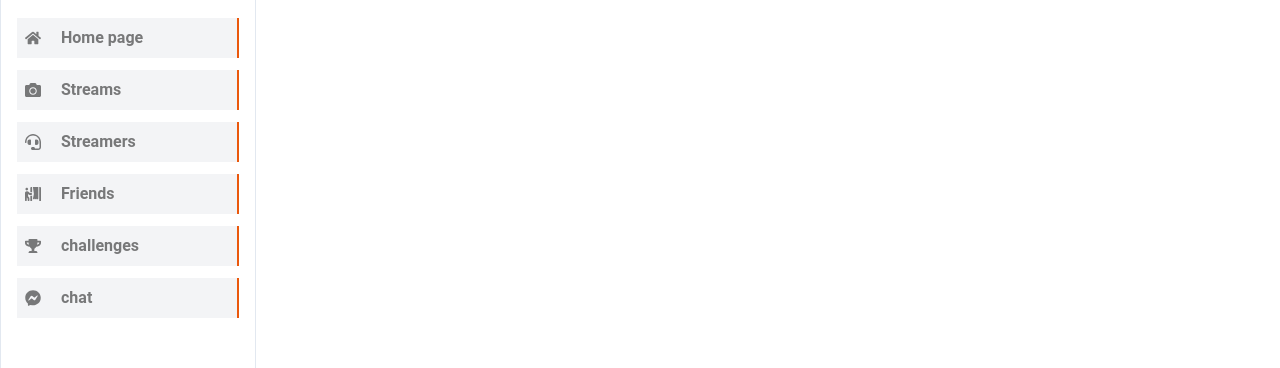
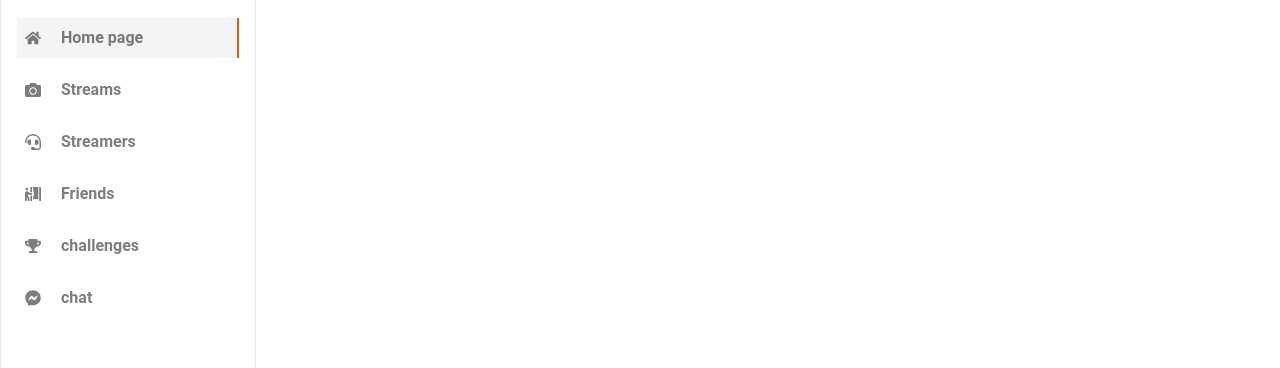
Before and after one commit to HenriTresor/live-stream-frontend, a Next.js app: page /home in a window 1280 px wide. Shown: the part 137-505 px from the top of the page. Built offline with nearby package versions, Linux system fonts and the light colour scheme.

Commit message:
added active property to the liks

```diff
--- a/components/views/Home/Aside.tsx
+++ b/components/views/Home/Aside.tsx
@@ -1,13 +1,16 @@
+'use client'
 import { Button } from '@/components/ui/button'
 import { homeSideMenu } from '@/utils/constants'
 import Image from 'next/image'
 import Link from 'next/link'
 import React from 'react'
 import { FaStream, FaPlus } from 'react-icons/fa'
+import { usePathname } from 'next/navigation'
 
 type Props = {}
 
 function Aside({ }: Props) {
+  const pathname = usePathname()
   return (
     <div className='p-2 w-[20%] h-[100dvh] border flex flex-col justify-between'>
       <div className='w-full flex flex-col gap-4'>
@@ -28,7 +31,7 @@ function Aside({ }: Props) {
         <div className='flex flex-col p-2 mt-3'>
           {
             homeSideMenu.map(item => (
-              <Link key={item.name} href={item.link} className='w-full p-2 flex items-center justify-normal gap-5 font-bold bg-gray-100 border-r-2 border-r-orange-600 mb-3 text-[#00000082] cursor-pointer'>
+              <Link key={item.name} href={item.link} className={`w-full p-2 flex items-center justify-normal gap-5 font-bold ${pathname === item.link && `bg-gray-100 border-r-2 border-r-orange-600`} mb-3 text-[#00000082] cursor-pointer`}>
                 {item.icon()}
                 {item.name}
               </Link>
```
